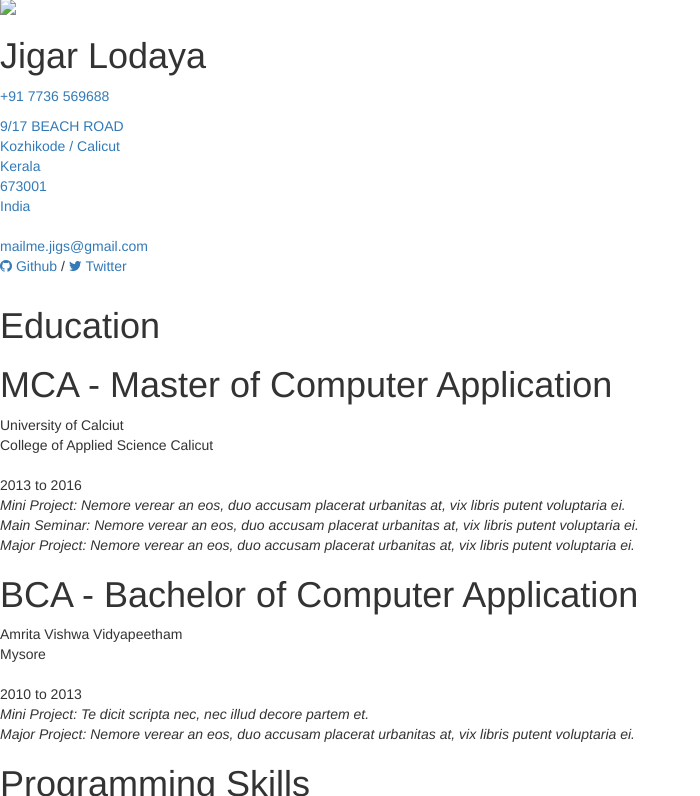
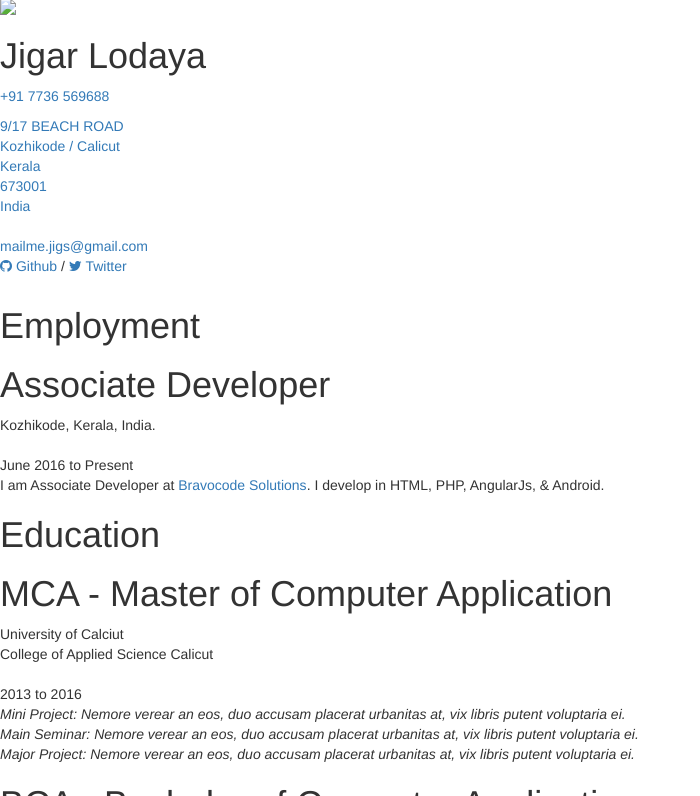
Before and after one commit to jigs1212/Jigarlodaya, a Jekyll site: the page built from resume.html, in a window 1280 px wide and 900 px high, cut to the strip 104-900 px from the top of the window. Shown: the whole strip, without its empty margins (0-700 px from the left). Built offline with Jekyll 4.4.1, drawn with Linux system fonts in a browser that asks for light colours; nearby versions of some CDN libraries; library files that are not in the unit come from our copies; Markdown is read by kramdown in place of the engine named in the settings.

Commit message:
Added Employment

```diff
--- a/_config.yml
+++ b/_config.yml
@@ -8,6 +8,9 @@ paginate: 5
 port: 3000
 safe: true
 comments: true
+
+
+gems: [jekyll-paginate]
 
 
 # edit here to achieve your personal greatness
--- a/_includes/employment.html
+++ b/_includes/employment.html
@@ -2,13 +2,12 @@
     <h1>Employment</h1>
     <article>
         <header>
-            <h1>Software Engineer</h1>
-            <span><address>Edinburgh, UK</address><time>2015 to Present</time></span>
+            <h1>Associate Developer</h1>
+            <span><address>Kozhikode, Kerala, India.</address><time>June 2016 to Present</time></span>
         </header>
-        <p>Lorem ipsum dolor sit amet, his et viris petentium philosophia,
-            at vix debitis deleniti. At vis velit volumus alienum, agam vocent assueverit usu ex. </p>
+        <p>I am Associate Developer at <a href="http://www.bravocodesolutions.com/">Bravocode Solutions</a>. I develop in HTML, PHP, AngularJs, & Android.</p>
     </article>
-    <article>
+    <!-- <article>
         <header>
             <h1>iOS Developer</h1>
             <span><address>Glasgow, UK</address><time>2014 to 2015</time></span>
@@ -40,5 +39,5 @@
         <p> Et sed tritani volumus, dico rebum facilisis ea sed. His mundi efficiantur concludaturque no.
             Cu eos argumentum constituam repudiandae, eu eum lorem nostrum, ei mel dicam iriure fabellas.
         </p>
-    </article>
+    </article> -->
 </section>
--- a/resume.html
+++ b/resume.html
@@ -2,6 +2,8 @@
 layout: resume
 title: Jigar Lodaya's Resume
 ---
+{% include employment.html %}
+
 {% include education.html %}
 
 {% include skills.html %}
```
